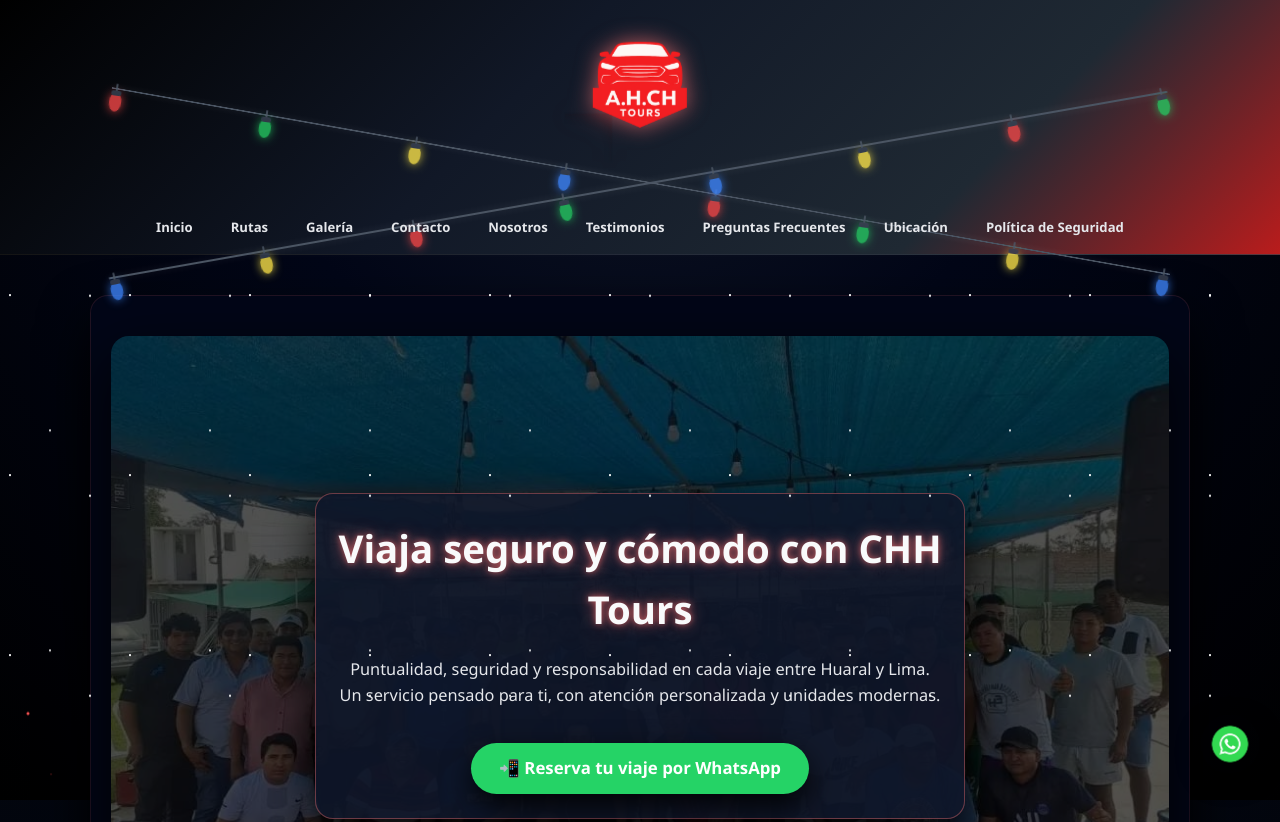
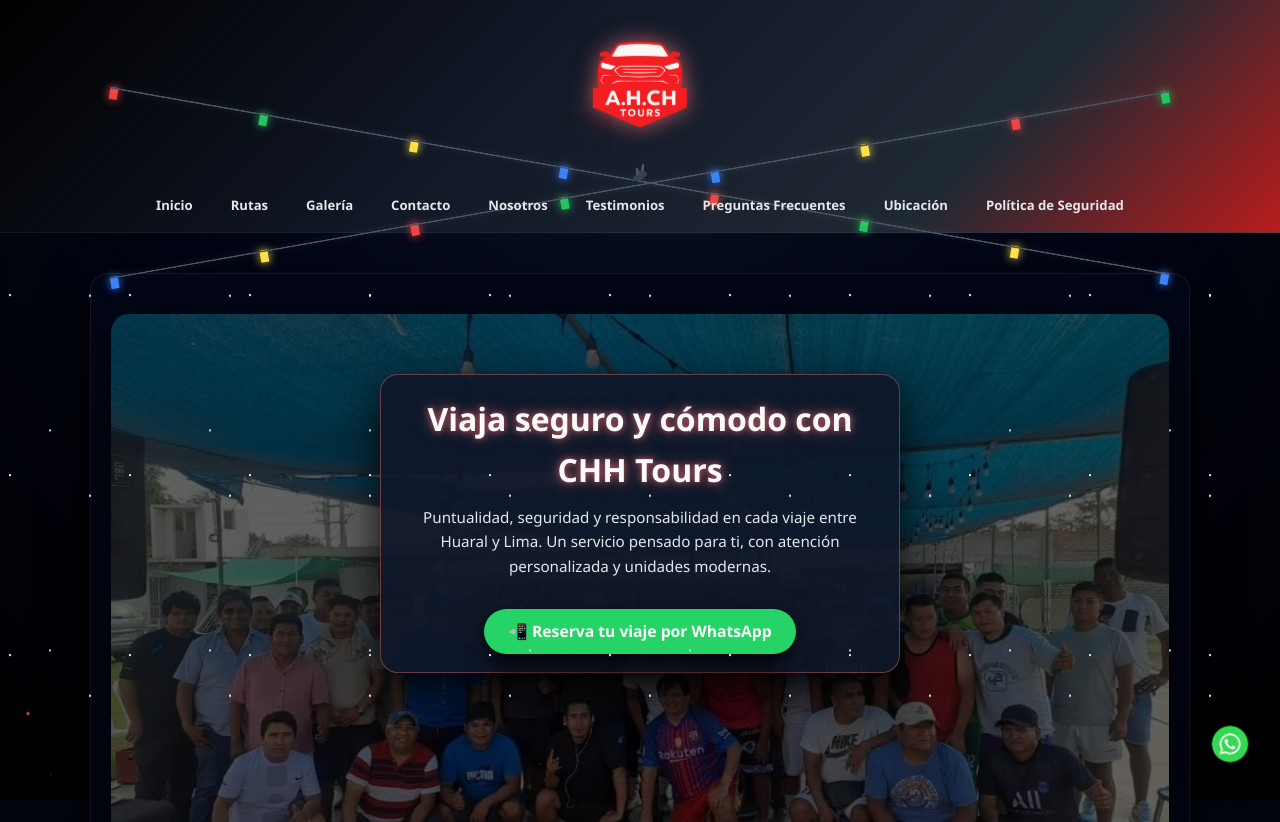
Before and after one commit to gutierrezjose23/chh-tours, a plain HTML site: page index.html in a window 1280 px wide. Shown: the top 822 px of the page. Drawn offline with Linux system fonts and the light colour scheme; files whose address does not match are found by name.

Commit message:
nuevo cambio2

```diff
--- a/estilos.css
+++ b/estilos.css
@@ -129,13 +129,14 @@ p, li, blockquote {
   min-height: 450px;
   overflow: hidden;
   display: flex;
-  align-items: center;
+  align-items: flex-start;        /* el texto sube un poco, deja ver más la parte de abajo */
   justify-content: center;
   text-align: center;
   color: #fff;
   border-radius: 18px;
   margin-bottom: 40px;
   box-shadow: 0 24px 60px rgba(0, 0, 0, 0.9);
+  padding-top: 60px;              /* espacio desde arriba para que no choque con el header */
 }
 
 .hero img {
@@ -144,49 +145,50 @@ p, li, blockquote {
   width: 100%;
   height: 100%;
   object-fit: cover;
-  filter: brightness(0.32);
+  filter: brightness(0.38);       /* baja un poquito la luz para que el texto resalte */
+  z-index: 0;
 }
 
-/* recuadro de texto encima de la imagen */
+/* Recuadro de texto encima de la imagen */
 .hero-content {
   position: relative;
-  z-index: 1;
-  max-width: 650px;
-  padding: 24px 22px;
-  background: rgba(15, 23, 42, 0.9);
+  z-index: 2;
+  max-width: 520px;               /* un poco más angosto */
+  padding: 18px 20px;             /* menos alto, tapa menos la foto */
+  background: rgba(15, 23, 42, 0.92);
   border-radius: 18px;
   border: 1px solid rgba(248, 113, 113, 0.4);
   box-shadow: 0 18px 45px rgba(0, 0, 0, 0.9);
 }
 
 .hero h2 {
-  font-size: 2.4em;
-  margin-bottom: 15px;
+  font-size: 2rem;                /* más compacto */
+  margin-bottom: 10px;
   color: #f9fafb;
 }
 
 .hero p {
-  font-size: 1.02em;
-  margin-top: 10px;
+  font-size: 0.95rem;
+  margin-top: 8px;
   color: #e5e7eb;
   line-height: 1.6;
   opacity: 0;
   transform: translateY(20px);
-  animation: aparecer 1s ease-out forwards;
-  animation-delay: 0.3s;
+  animation: aparecer 0.9s ease-out forwards;
+  animation-delay: 0.25s;
 }
 
 /* Botón de WhatsApp en el hero (se mantiene verde por marca) */
 .btn-whatsapp-hero {
   display: inline-block;
-  margin-top: 20px;
-  padding: 12px 28px;
+  margin-top: 16px;
+  padding: 10px 24px;
   background-color: #25D366;
   color: white;
   font-weight: 600;
   text-decoration: none;
   border-radius: 999px;
-  font-size: 1.05rem;
+  font-size: 0.98rem;
   box-shadow: 0 12px 30px rgba(0, 0, 0, 0.9);
   transition: background-color 0.3s ease, transform 0.2s ease, box-shadow 0.2s ease;
 }
@@ -201,16 +203,23 @@ p, li, blockquote {
 @media (max-width: 768px) {
   .hero {
     height: 70vh;
+    padding-top: 40px;
+  }
+
+  .hero-content {
+    max-width: 90%;
+    padding: 16px 14px;
   }
 
   .hero h2 {
-    font-size: 2.1em;
+    font-size: 1.7rem;
   }
 
   .hero p {
-    font-size: 1em;
+    font-size: 0.9rem;
   }
 }
+
 
 /* ================== SECCIÓN ¿POR QUÉ ELEGIRNOS? ================== */
 .info {
@@ -884,9 +893,9 @@ tr:nth-child(even) {
 
 .luces-casa {
   position: relative;
-  height: 38px;            /* ocupa poquito alto */
-  margin: 4px 0 4px;
-  pointer-events: none;    /* para que no afecte clics */
+  height: 20px;   /* antes 38px */
+  margin: 0;
+  pointer-events: none;
 }
 
 /* Cada fila será una “guirnalda” en diagonal */
@@ -925,14 +934,9 @@ tr:nth-child(even) {
 
 /* focos (versión pequeña) */
 .foco {
-  position: relative;
-  width: 12px;      /* más pequeños */
-  height: 18px;
-  border-radius: 50% 50% 60% 60%;
-  margin-top: 12px;
-  box-shadow: 0 0 8px rgba(255,255,255,0.6);
-  animation: balanceo 2.4s ease-in-out infinite alternate,
-             parpadeoFoco 1.5s infinite alternate;
+  width: 8px;      /* antes 12px */
+  height: 12px;    /* antes 18px */
+  margin-top: 6px; /* más pegadas */
 }
 
 /* cablecito que cuelga al foco */
```
